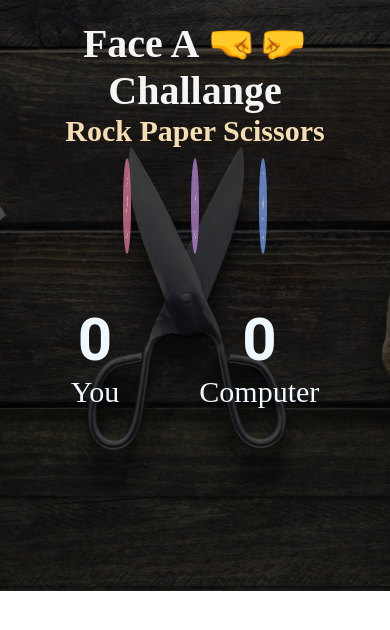
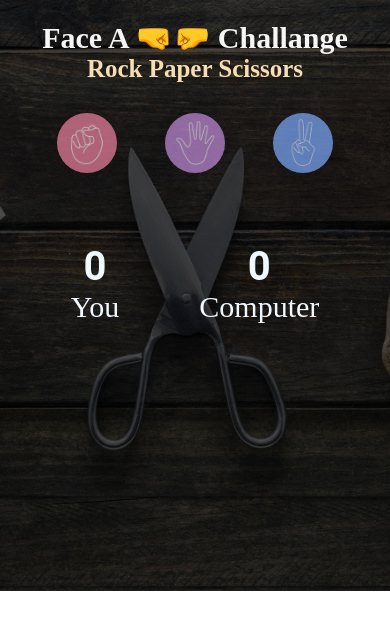
Before and after one commit to simonsrishti/Rock-paper-Scissors-game, a plain HTML site: page index.html in a window 390 px wide. Drawn offline with Linux system fonts and the light colour scheme.

Commit message:
Update style .css

```diff
--- a/style .css
+++ b/style .css
@@ -34,18 +34,17 @@ h2{
     justify-content: center;
     align-items: center;
     padding: 10px 20px;
+    gap: 3rem;
 }
 .image{
+    width: 165px;
+    height: 165px;
     opacity: 0.7;
-    width: 10rem;
-    height: 10rem;
-    background-color: #26006E;
-    background-position: center;
-    background-size: contain;
-    background-repeat: no-repeat;
+    cursor: pointer;
     border-radius: 50%;
-    margin: 0px 30px;
-    cursor: pointer;
+    display: flex;
+    justify-content: center;
+    align-items: center;
 }
 .image:hover{
     box-shadow: 0px 0px 30px 0px black;
@@ -53,10 +52,10 @@ h2{
 }
 
 img{
-    width: 100%;
-    height: 100%;
-
-    border-radius: 50%;
+width:150px;
+height: 150px;
+border-radius: 50%;
+object-fit: cover;
 }
 .score{
     width: 30%;
@@ -82,26 +81,30 @@ font-family: 'Poppins';
 }
 @media screen and (max-width: 740px){
 h1{
-font-size: 40px;}
+font-size: 30px;}
 h2{
-font-size: 30px;
+font-size: 25px;
 }
 .image{
-    width: 6rem;
-    height: 6rem;
+    width:100px;
+    height: 100px;
+}
+img{
+    width:60px;
+    height: 60px;
 }
 h3{
-    font-size: 60px;
+    font-size: 40px;
     font-family: 'roboto';
 }
 .p{
-font-size: 25px;
+font-size: 20px;
 }
 .game{
   height: 70vh;
   padding: 20px;
 }
  .displayResult{
-    font-size: 35px;
+    font-size: 30px;
  }
 }
```
